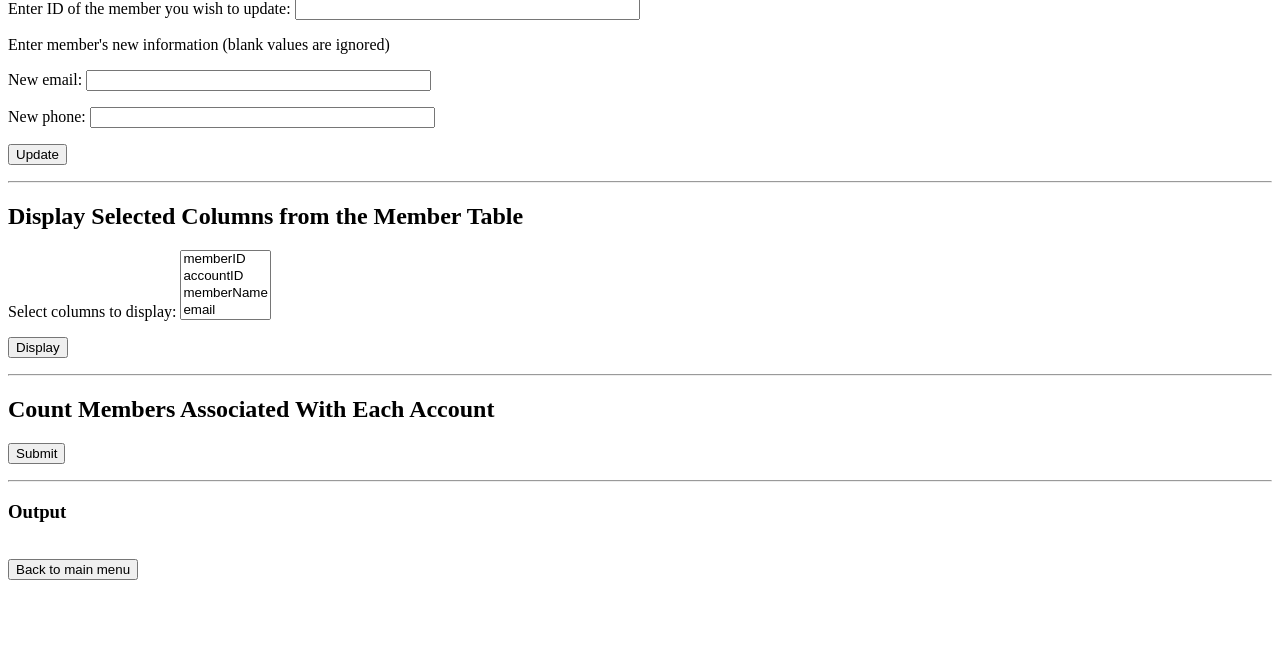
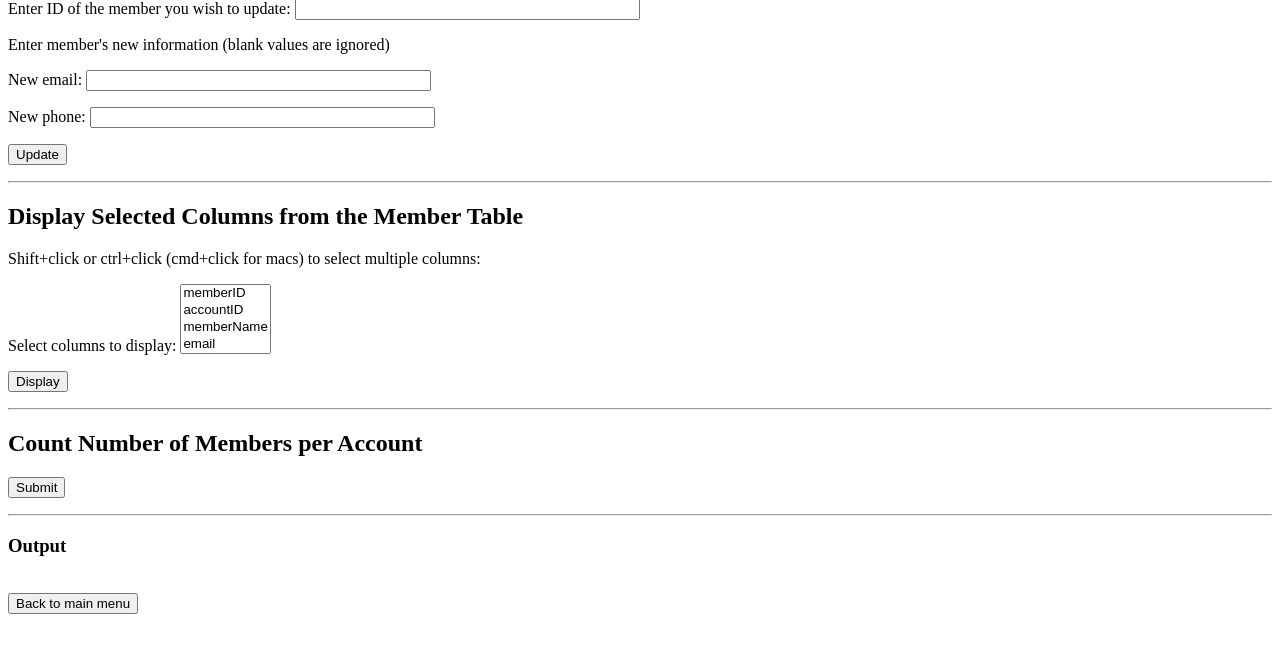
Before and after one commit to jkwok2/RewardsDatabase, a PHP site: page /member.php in a window 1280 px wide. Shown: the part 114-767 px from the top of the page. Run offline with PHP 8.4, Linux system fonts and the light colour scheme.

Commit message:
updated member.php. with multiple column selection instructions for users

```diff
--- a/member.php
+++ b/member.php
@@ -23,6 +23,7 @@ require 'util.php';
 <h2>Display Selected Columns from the Member Table</h2>
 <form method="POST" action="member.php"> <!--refresh page when submitted-->
     <input type="hidden" id="memberProjectionRequest" name="memberProjectionRequest">
+    <p>Shift+click or ctrl+click (cmd+click for macs) to select multiple columns:</p>
     <p>Select columns to display:
         <select name="columns[]" id="columns" multiple>
             <option value="memberID">memberID</option>
@@ -39,7 +40,7 @@ require 'util.php';
 
 <hr />
 
-<h2>Count Members Associated With Each Account</h2>
+<h2>Count Number of Members per Account</h2>
 <form method="GET" action="member.php"> <!--refresh page when submitted-->
     <p>
         <input type="hidden" id="countMemberRequest" name="countMemberRequest">
```
